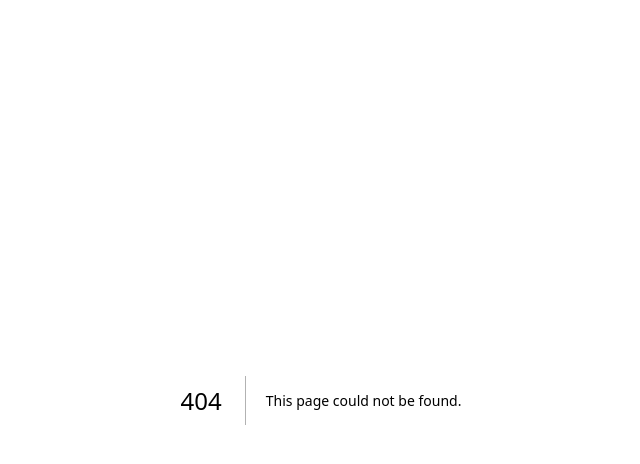
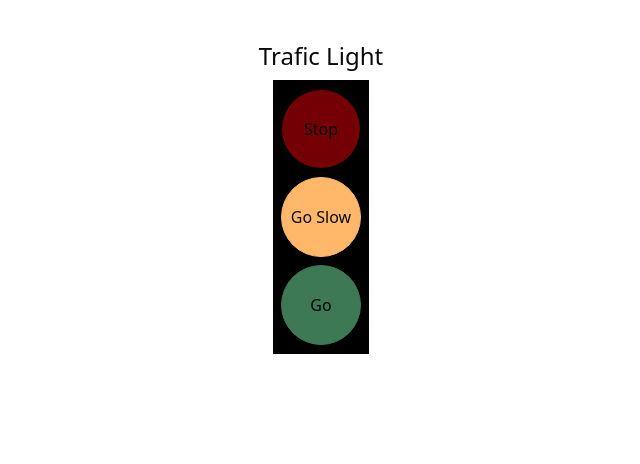
Before and after one commit to shivamseth22/machine-coding, a Next.js app: page /traficLight in a window 1280 px wide. Before the commit this address had no page. Shown: the top 464 px of the page, without its empty margins (319-959 px from the left). Built offline with nearby package versions, Linux system fonts and the light colour scheme.

Commit message:
tafic light

```diff
--- /dev/null
+++ b/src/app/(easy)/traficLight/page.tsx
@@ -0,0 +1,74 @@
+"use client";
+import React, { useEffect, useState } from "react";
+
+const TraficLight = () => {
+  const colors = [
+    {
+      color: "red",
+      time: 1000,
+      index: 0,
+    },
+    {
+      color: "orange",
+      time: 2000,
+      index: 1,
+    },
+    {
+      color: "green",
+      time: 3000,
+      index: 2,
+    },
+  ];
+  const [currentFlow, setCurrentFlow] = useState({
+    color: "red",
+    time: 1000,
+    index: 0,
+  });
+
+  useEffect(() => {
+    const interval = setInterval(() => {
+      setCurrentFlow((prev) => {
+        console.log(prev);
+        const prevIndex = prev.index;
+        const nextIndex = (prevIndex + 1) % 3;
+        return {
+          color: colors[nextIndex].color,
+          time: colors[nextIndex].time,
+          index: colors[nextIndex].index,
+        };
+      });
+    }, currentFlow.time);
+    return () => clearInterval(interval);
+  }, [currentFlow]);
+  return (
+    <div className="flex flex-col items-center p-2 sm:h-4 md:p-8 ">
+      <h1 className="text-2xl p-2">Trafic Light</h1>
+
+      <div className="w-24  flex flex-col justify-around items-center mx-auto border border-black bg-black p-2 space-y-2">
+        <span
+          className={`w-20 h-20 rounded-full bg-red-600 border ${
+            currentFlow.color !== "red" && "opacity-50"
+          } border-black flex justify-center items-center`}
+        >
+          Stop
+        </span>
+        <span
+          className={`w-20 h-20 rounded-full bg-orange-300 border   ${
+            currentFlow.color !== "orange" && "opacity-50"
+          }  border-orange-300 flex justify-center items-center`}
+        >
+          Go Slow
+        </span>
+        <span
+          className={`w-20 h-20 rounded-full bg-green-300 border   ${
+            currentFlow.color !== "green" && "opacity-50"
+          }  border-green-300 flex justify-center items-center`}
+        >
+          Go
+        </span>
+      </div>
+    </div>
+  );
+};
+
+export default TraficLight;
--- a/src/app/page.tsx
+++ b/src/app/page.tsx
@@ -11,6 +11,7 @@ export default function Home() {
   <Button><Link href={"/starRating"}>Star Rating</Link></Button>
   <Button><Link href={"/tabs"}>Tabs</Link></Button>
   <Button><Link href={"/accordian"}>Accordian</Link></Button>
+  <Button><Link href={"/traficLight"}>Trafc Light</Link></Button>
   </div>
   );
 }
```
